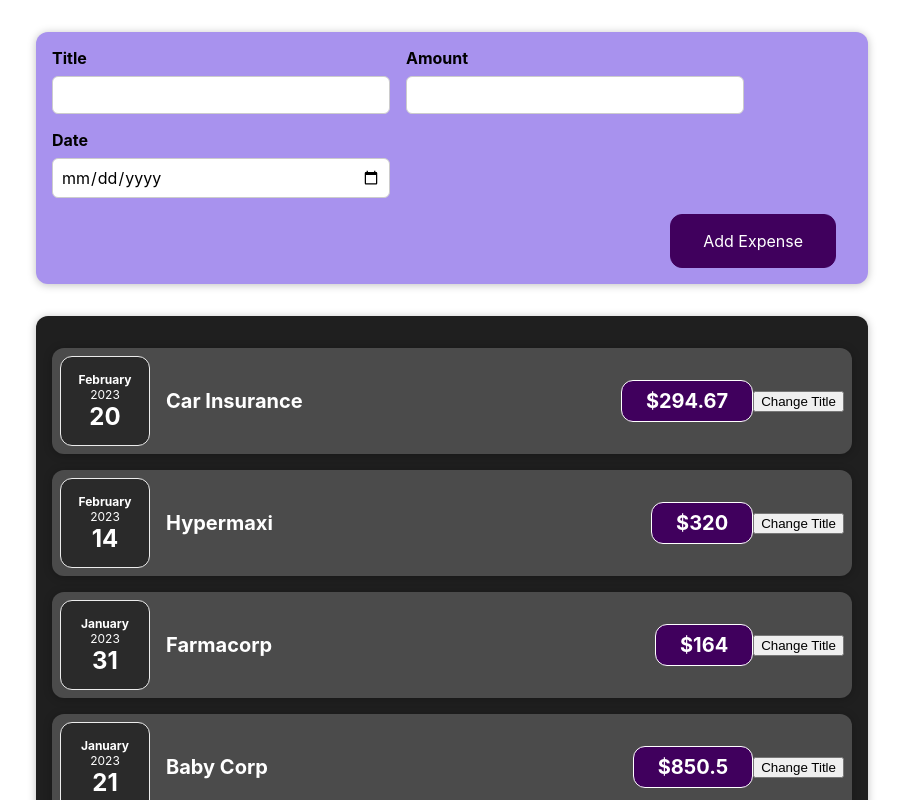
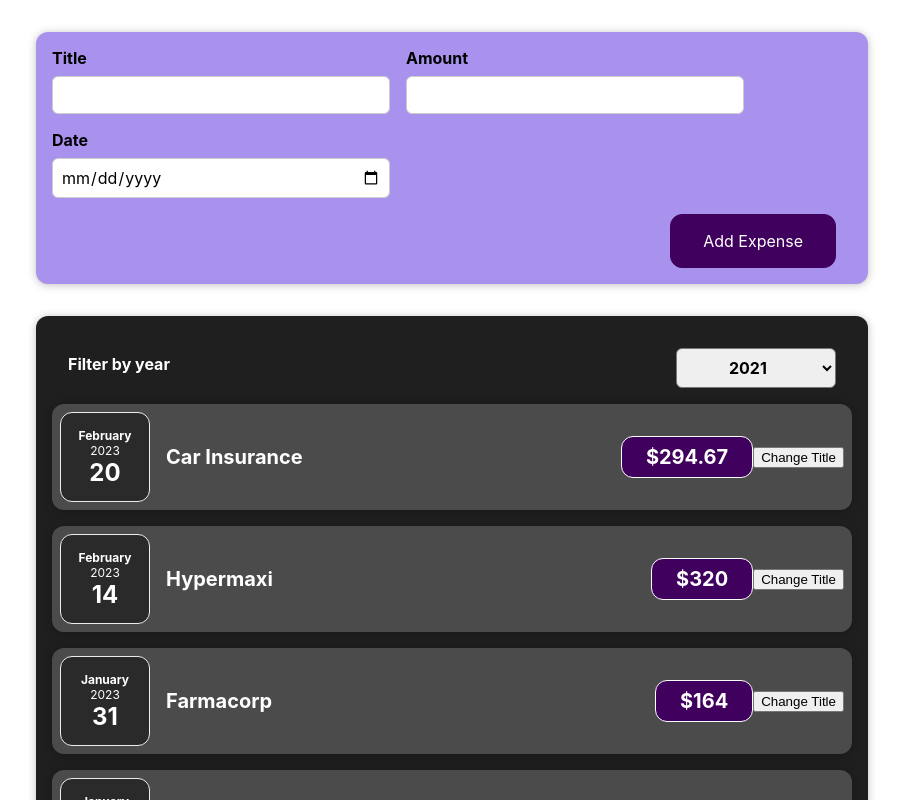
Before and after one commit to franco148/reactjs-examples, a React (Create React App) app in the folder expenses-tracker-v1/: page / in a window 1280 px wide. Shown: the top 800 px of the page, without its empty margins (188-1091 px from the left). Built offline with nearby package versions, Linux system fonts and the light colour scheme.

Commit message:
Section4-ReactState-WorkingWithEvents: Implemented filter component

```diff
--- /dev/null
+++ b/expenses-tracker-v1/src/components/ExpenseFilter/ExpenseFilter.css
@@ -0,0 +1,24 @@
+.expenses-filter {
+  color: white;
+  padding: 0 1rem;
+}
+
+.expenses-filter__control {
+  display: flex;
+  width: 100%;
+  align-items: center;
+  justify-content: space-between;
+  margin: 1rem 0;
+}
+
+.expenses-filter label {
+  font-weight: bold;
+  margin-bottom: 0.5rem;
+}
+
+.expenses-filter select {
+  font: inherit;
+  padding: 0.5rem 3rem;
+  font-weight: bold;
+  border-radius: 6px;
+}
--- /dev/null
+++ b/expenses-tracker-v1/src/components/ExpenseFilter/ExpenseFilter.js
@@ -0,0 +1,24 @@
+import "./ExpenseFilter.css";
+
+const ExpenseFilter = (props) => {
+  const filterChangeHandler = (event) => {
+    // console.log(event.target.value);
+    props.onFilterSelect(event.target.value);
+  };
+
+  return (
+    <div className="expenses-filter">
+      <div className="expenses-filter__control">
+        <label>Filter by year</label>
+        <select value={props.selected} onChange={filterChangeHandler}>
+          <option value="2024">2024</option>
+          <option value="2023">2023</option>
+          <option value="2022">2022</option>
+          <option value="2021">2021</option>
+        </select>
+      </div>
+    </div>
+  );
+};
+
+export default ExpenseFilter;
--- a/expenses-tracker-v1/src/components/Expenses/Expenses.js
+++ b/expenses-tracker-v1/src/components/Expenses/Expenses.js
@@ -1,10 +1,25 @@
+import { useState } from "react";
+
 import ExpenseItem from "./ExpenseItem";
 import Card from "../UI/Card";
+import ExpenseFilter from "../ExpenseFilter/ExpenseFilter";
+
 import "./Expenses.css";
 
 function Expenses(props) {
+  const [filteredYear, setFilteredYear] = useState("2021");
+
+  const filterChangeHandler = (value) => {
+    console.log("In Expenses.js", value);
+    setFilteredYear(value);
+  };
+
   return (
     <Card className="expenses">
+      <ExpenseFilter
+        selected={filteredYear}
+        onFilterSelect={filterChangeHandler}
+      />
       {props.expenses.map((expense) => {
         return (
           <ExpenseItem
```
